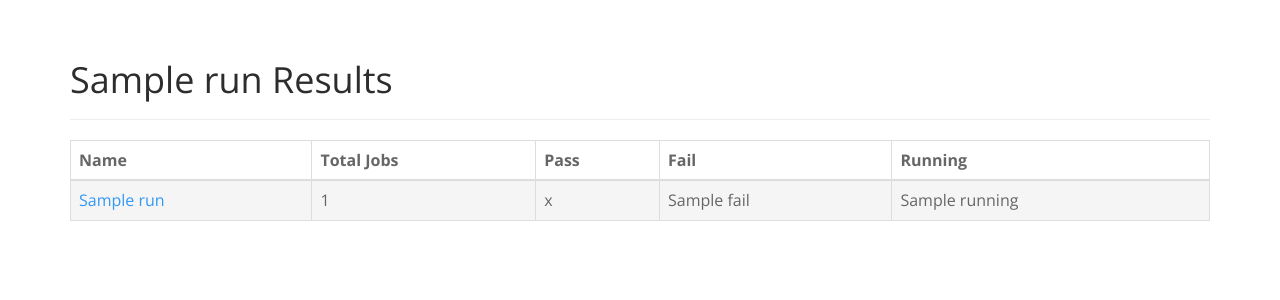
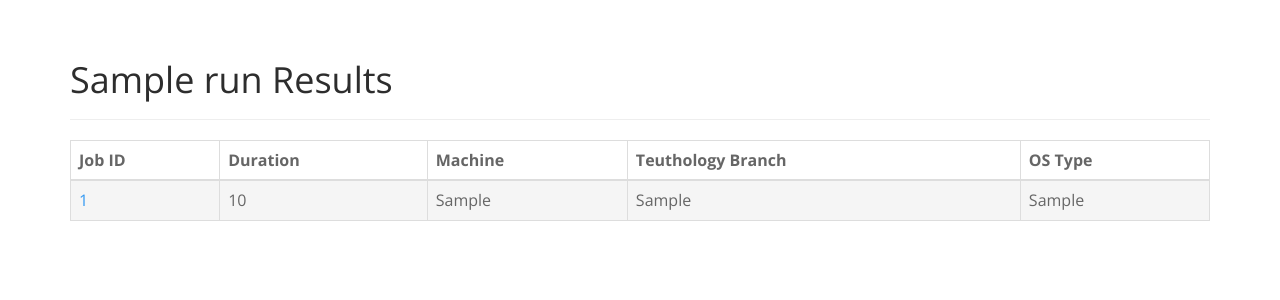
Before and after one commit to ceph/pulpito, a Python web app: template pulpito/templates/run.html in a window 1280 px wide. Shown: the part 72-372 px from the top of the page. Run offline with Jinja, Linux system fonts and the light colour scheme; the template is opened without the code that fills it: most values are stand-ins (such as "Sample title", 1, 10 or a date in 2020).

Commit message:
run now reports individual items

```diff
--- a/pulpito/templates/index.html
+++ b/pulpito/templates/index.html
@@ -1,6 +1,7 @@
 {% extends "layout.html" %}
 
 {% block body %}
+
 
       <div class="row">
           <div class="col-lg-12">
@@ -31,7 +32,7 @@
                       <td>{{ run['results']['running'] }}</td>
                     </tr>
                   {% endfor %}
-                </tbody>
+               </tbody>
               </table>
             </div><!-- /example -->
           </div>
--- a/pulpito/templates/run.html
+++ b/pulpito/templates/run.html
@@ -12,25 +12,33 @@
               <table class="table table-striped table-bordered table-hover link-bare">
                 <thead>
                   <tr>
-                    <th>Name</th>
-                    <th>Total Jobs</th>
-                    <th>Pass</th>
-                    <th>Fail</th>
-                    <th>Running</th>
+                    <th>Job ID</th>
+                    <th>Duration</th>
+                    <th>Machine</th>
+                    <th>Teuthology Branch</th>
+                    <th>OS Type</th>
                   </tr>
                 </thead>
                 <tbody>
-                  {% for run in runs %}
-                    <tr class="{{ runs[run]['status_class'] }}">
+                  {% for job in run['jobs'] %}
+                    <tr class="{{ job['status_class'] }}">
                       <td>
-                        <a href="/{{ runs[run]['name'] }}">
-                          {{ runs[run]['name'] }}
+                          <a href="/{{ run['name']}}/{{ job['job_id'] }}">
+                          {{ job['job_id'] }}
                         </a>
                       </td>
-                      <td>{{ runs[run]['jobs_count'] }}</td>
-                      <td>{{ runs[run]['results']['pass'] }}</td>
-                      <td>{{ runs[run]['results']['fail'] }}</td>
-                      <td>{{ runs[run]['results']['running'] }}</td>
+                      <td>
+                          {{ job['duration'] }}
+                      </td>
+                      <td>
+                          {{ job['machine_type'] }}
+                      </td>
+                      <td>
+                          {{ job['teuthology_branch'] }}
+                      </td>
+                      <td>
+                          {{ job['os_type'] }}
+                      </td>
                     </tr>
                   {% endfor %}
                 </tbody>
```
